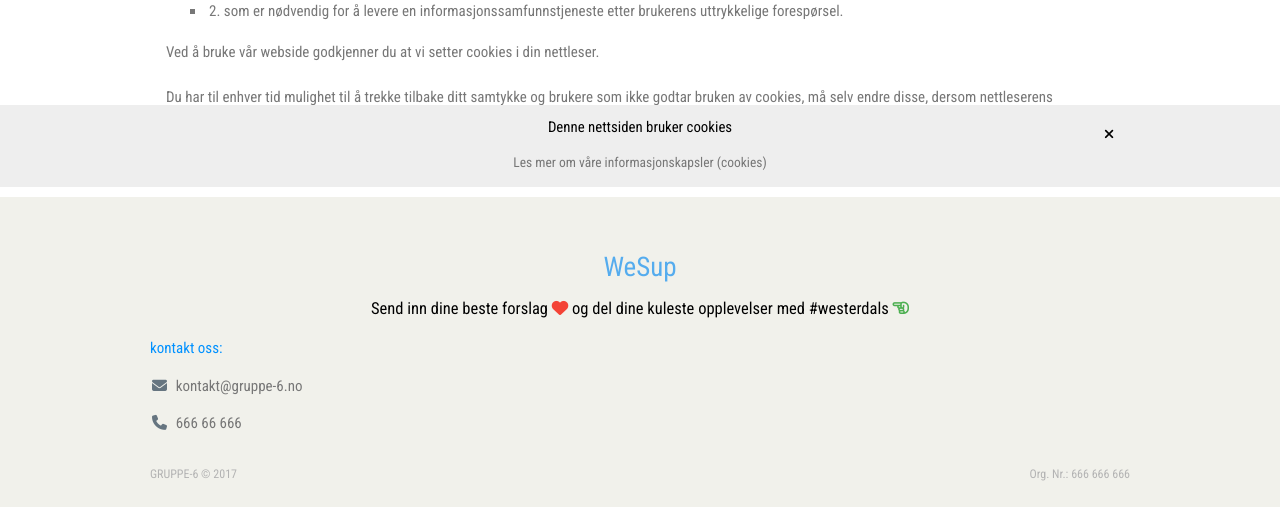
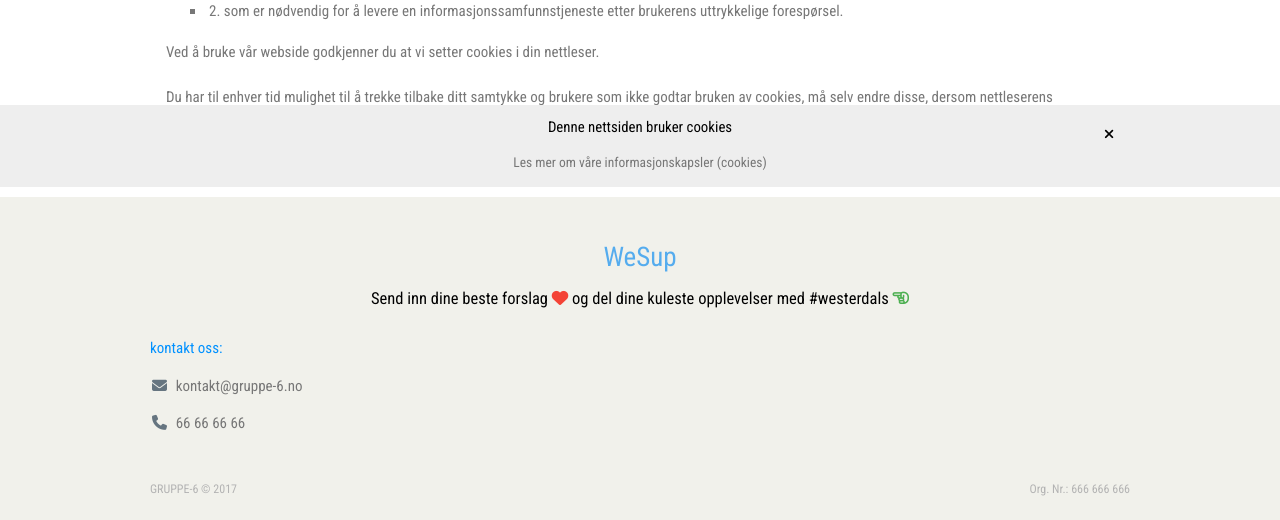
Before and after one commit to Brahinio/Gruppe-6, a PHP site: page /cookies.php in a window 1280 px wide. Shown: the part 613-1133 px from the top of the page. Run offline with PHP 8.4, Linux system fonts and the light colour scheme; some libraries are stand-ins or nearby versions.

Commit message:
fikset på footer

```diff
--- a/css/styles.css
+++ b/css/styles.css
@@ -457,12 +457,9 @@ li {
     z-index: 1001;
 }
 
-.g6-footer {
-    height: 310px !important;
-}
-
 .g6-footer-content {
-    margin-top: 50px !important;
+    margin-top: 40px !important;
+    padding-bottom: 40px !important;
 }
 
 .copyright {
--- a/footer.php
+++ b/footer.php
@@ -21,11 +21,14 @@
                 <h3>Send inn dine beste <a href="./forslag.php" alt="forslag">forslag</a> <i class="fa fa-heart w3-text-red" aria-hidden="true"></i> og del dine kuleste opplevelser med #westerdals
                     <i class="fa fa-hand-o-left w3-text-green" aria-hidden="true"></i></h3>
 
-                <p class="g6-text-left g6-blued-out-text">kontakt oss:</p>
+                <div class="w3-row">
+                    <div class="w3-full">
+                        <p class="g6-text-left g6-blued-out-text">kontakt oss:</p>
 
-                <p class="g6-text-left"><a href="./kontakt.php" alt="kontakt"><i class="fa fa-envelope fa-fw" aria-hidden="true"></i>&nbsp; kontakt@gruppe-6.no</a></p>
-                <p class="g6-text-left"><a href="./kontakt.php" alt="kontakt"><i class="fa fa-phone fa-fw" aria-hidden="true"></i>&nbsp; 666 66 666</a></p>
-
+                        <p class="g6-text-left"><a href="./kontakt.php" alt="kontakt"><i class="fa fa-envelope fa-fw" aria-hidden="true"></i>&nbsp; kontakt@gruppe-6.no</a></p>
+                        <p class="g6-text-left"><a href="./kontakt.php" alt="kontakt"><i class="fa fa-phone fa-fw" aria-hidden="true"></i>&nbsp; 66 66 66 66</a></p>
+                    </div>
+                </div>
 
                 <div class="copyright">
                     <p><a href="./kontakt.php" alt="kontakt"><span class="w3-left g6-greyed-out-text">GRUPPE-6 © 2017</span></a></p>
```
